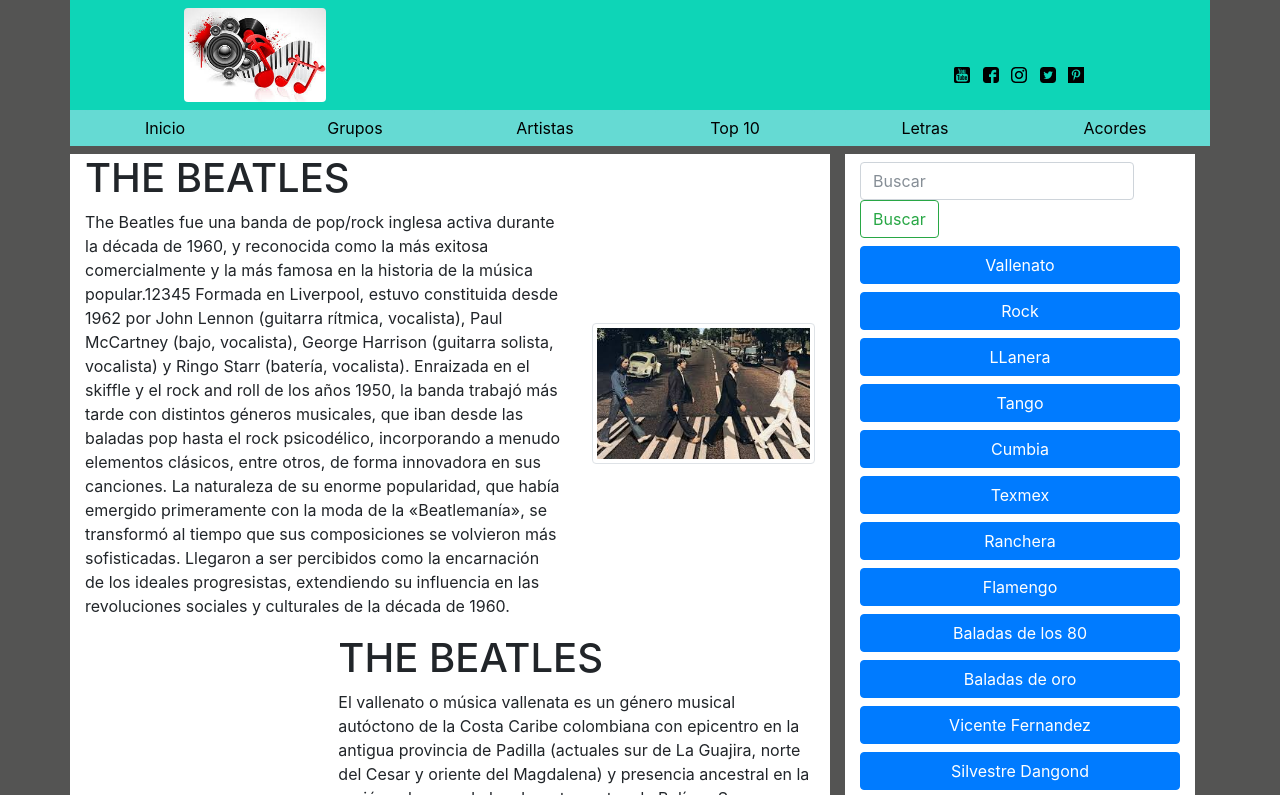
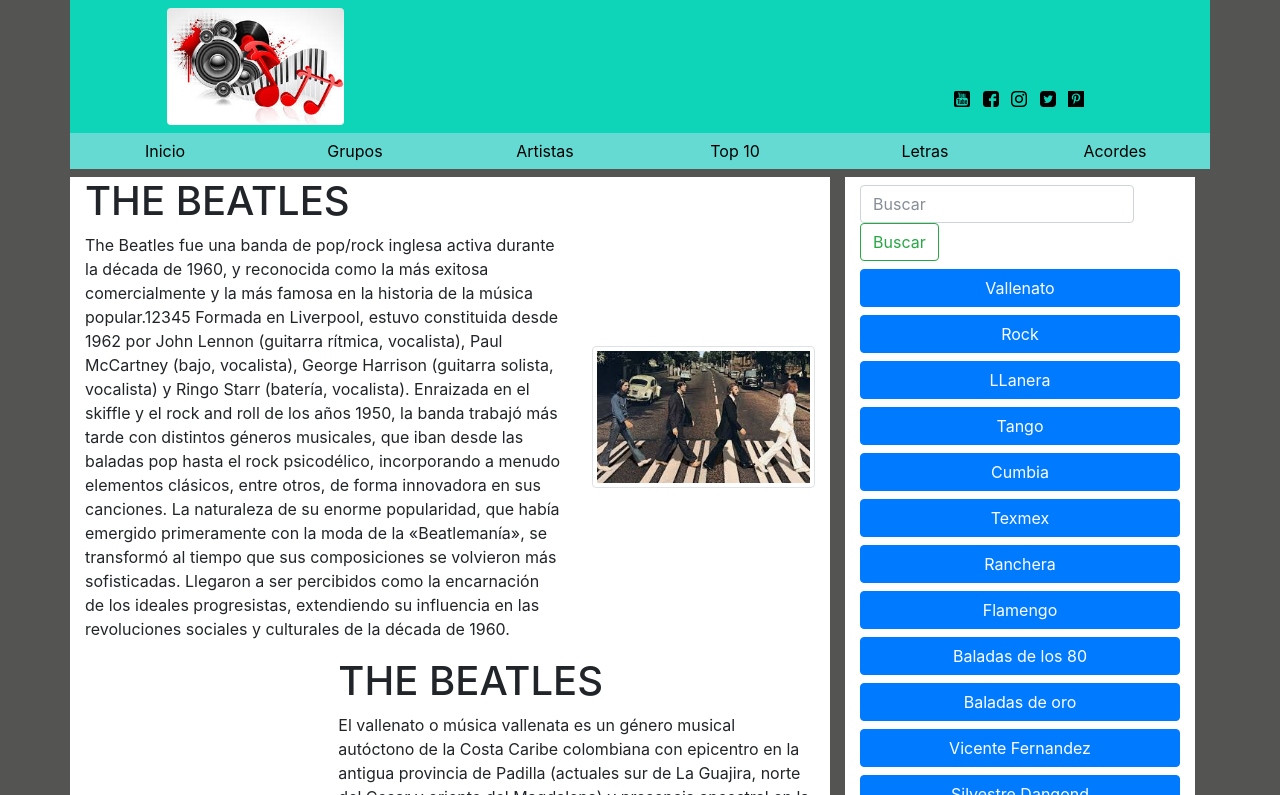
Before and after one commit to donjhonnathan/blogmusical, a plain HTML site: page index.html in a window 1280 px wide. Shown: the top 795 px of the page. Drawn offline with Linux system fonts and the light colour scheme.

Commit message:
correcion
corrigiendo errores

```diff
--- a/css/estilos.css
+++ b/css/estilos.css
@@ -4,6 +4,7 @@
 
 .cabecera {
   width: 100%;
+  height: ;
   background-color: rgb(14, 213, 183);
   padding: 1vh;
 }
@@ -16,18 +17,22 @@
   padding-right: 2vw;
 }
 
-.espacio{
+.logo {
+  width: 50%;
+}
+
+.espacio {
   height: 1vh;
 }
 
-.beatles{
+.beatles {
   width: 100%;
 }
 
-.buscador{
+.buscador {
   padding-top: 1vh;
 }
 
-.margen{
+.margen {
   margin-bottom: 1vh;
 }
```
Also changed, not shown: img/fb.png (added), img/ig.png (added), img/logo.png (added), img/movie_1.jpg (added), img/movie_2.jpg (added), img/movie_3.jpg (added), img/movie_9.jpg (added), img/tt.png (added), 8 other files.
